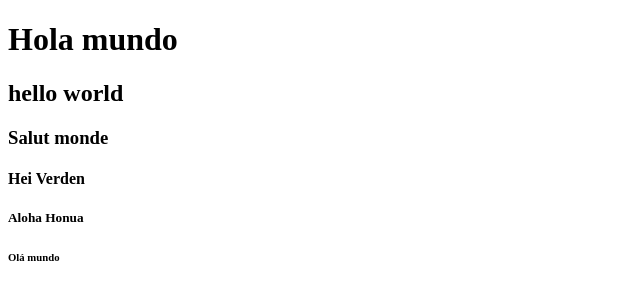
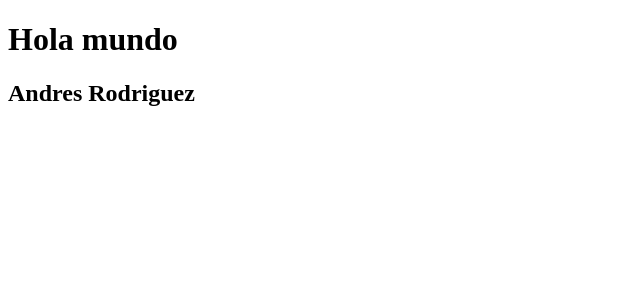
Before and after one commit to andresfp16/andresfp16.github.io, a plain HTML site: page index.html in a window 1280 px wide. Shown: the whole page, without its empty margins (0-640 px from the left). Drawn offline with Linux system fonts and the light colour scheme.

Commit message:
Update index.html

```diff
--- a/index.html
+++ b/index.html
@@ -9,10 +9,7 @@
     <!--VISUALIZACION-->
     <body>
         <h1>Hola mundo</h1><!--Español-->
-        <h2>hello world</h2><!--Inglés-->
-        <h3>Salut monde</h3><!--Francés-->
-        <h4>Hei Verden</h4><!--Noruego-->
-        <h5>Aloha Honua</h5><!--Hawaiano-->
-        <h6>Olá mundo</h6><!--Portugués-->
+        <h2>Andres Rodriguez</h2><!--Inglés-->
+
     </body>
 </html>
```
